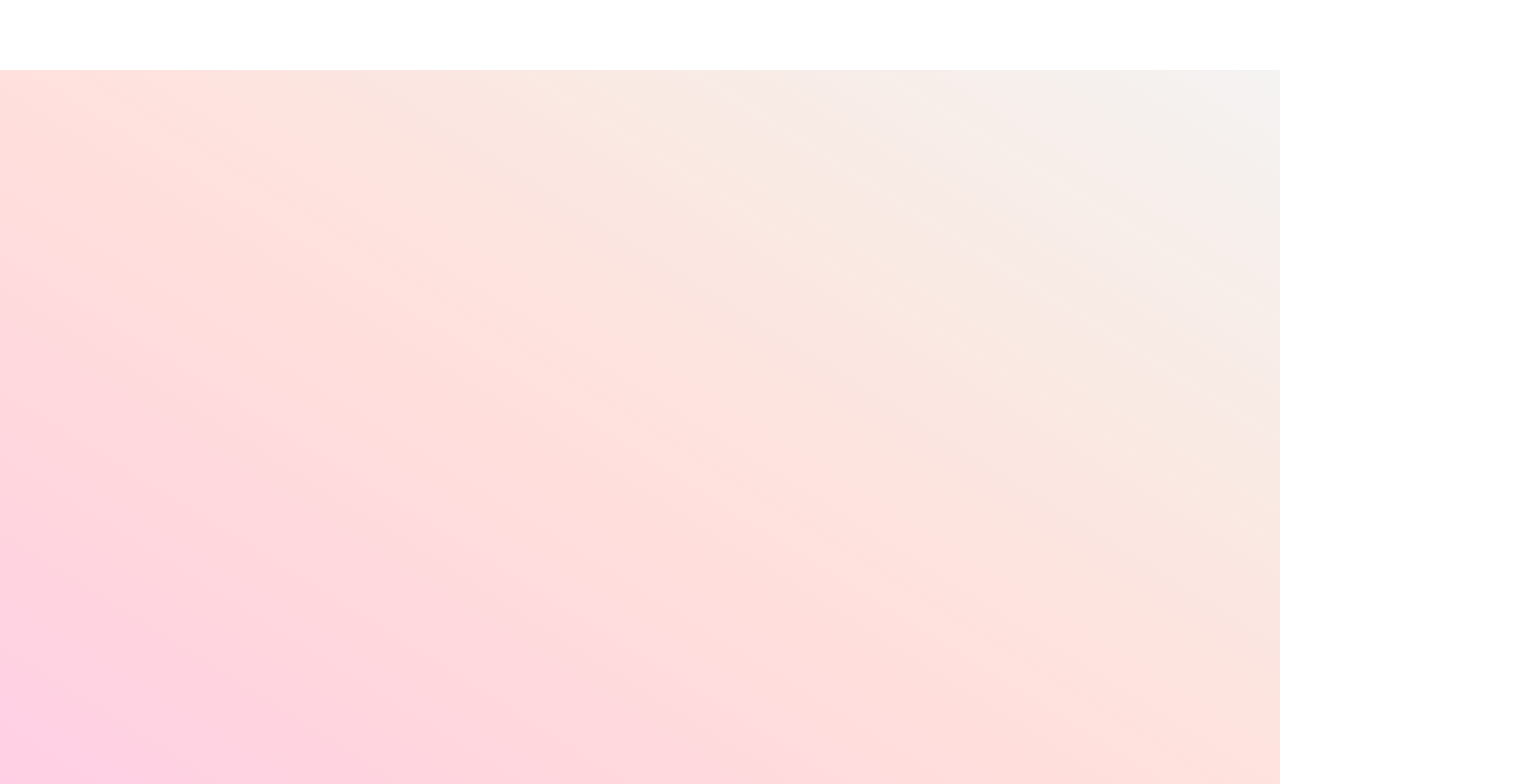
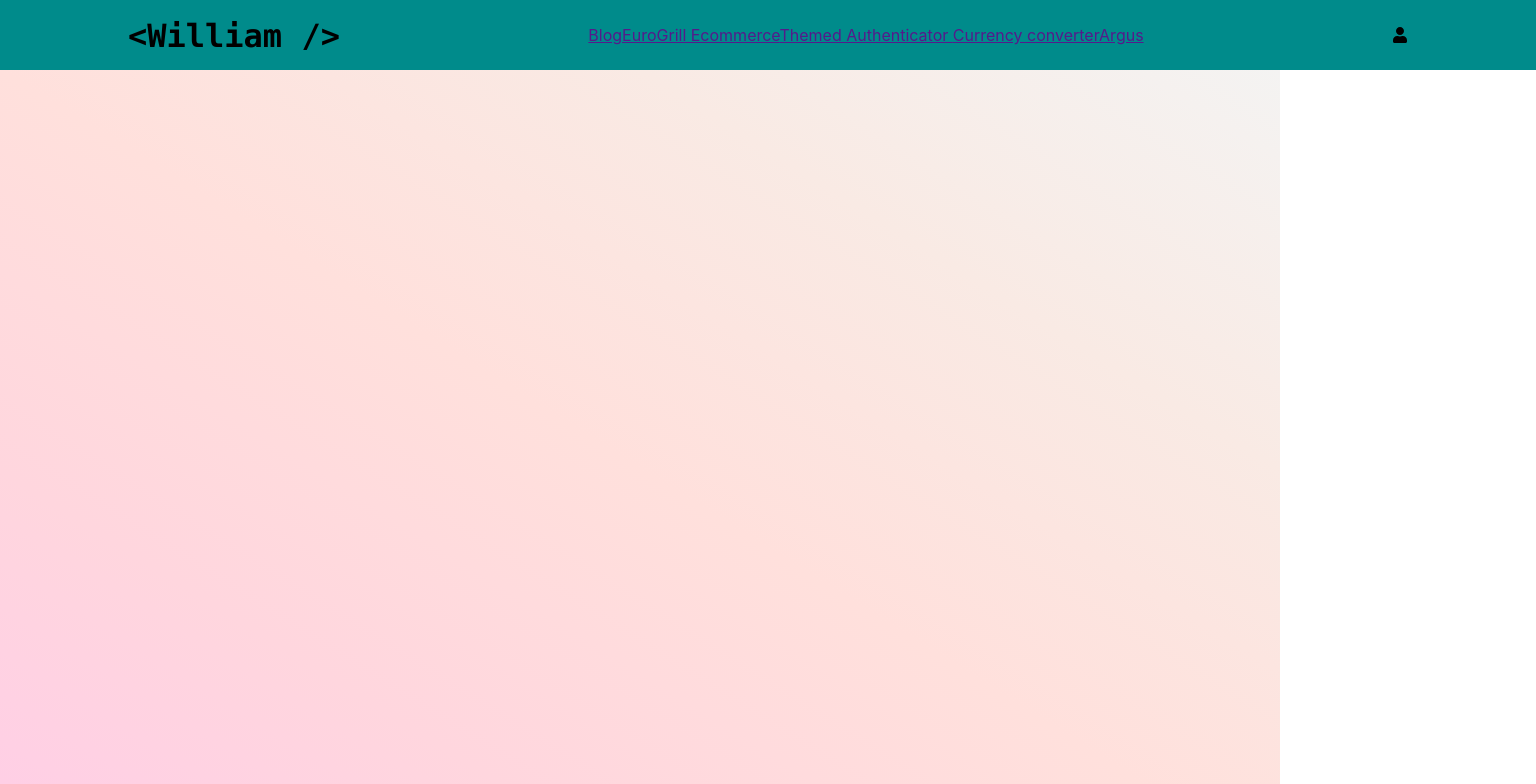
Before and after one commit to WilliamSilvaOliveiraa/web-developer-portfolio, a React (Create React App) app: page / in a window 1280 px wide. Shown: the top 784 px of the page, 1536 px wide, since content can reach past the window. Built offline with nearby package versions, Linux system fonts and the light colour scheme.

Commit message:
Criado texto de logo e adicionado icone para blog

```diff
--- a/package.json
+++ b/package.json
@@ -3,11 +3,17 @@
   "version": "0.1.0",
   "private": true,
   "dependencies": {
+    "@fortawesome/fontawesome-svg-core": "^6.5.1",
+    "@fortawesome/free-brands-svg-icons": "^6.5.1",
+    "@fortawesome/free-regular-svg-icons": "^6.5.1",
+    "@fortawesome/free-solid-svg-icons": "^6.5.1",
+    "@fortawesome/react-fontawesome": "^0.2.0",
     "@testing-library/jest-dom": "^5.17.0",
     "@testing-library/react": "^13.4.0",
     "@testing-library/user-event": "^13.5.0",
     "react": "^18.2.0",
     "react-dom": "^18.2.0",
+    "react-icons": "^5.0.1",
     "react-router-dom": "^6.22.0",
     "react-scripts": "5.0.1",
     "web-vitals": "^2.1.4"
--- a/src/App.css
+++ b/src/App.css
@@ -10,4 +10,6 @@
   box-sizing: border-box;
   width: 100%;
   height: 100vh;
+  margin: 0;
+  padding: 0;
 }
--- a/src/Navbar.css
+++ b/src/Navbar.css
@@ -1,5 +1,9 @@
 .navbar-main {
   width: 100%;
   height: 70px;
-  background: white;
+  background: darkcyan;
+  display: flex;
+  align-items: center;
+  justify-content: space-between;
+  padding: 0 10%;
 }
--- a/src/Navbar.js
+++ b/src/Navbar.js
@@ -1,11 +1,24 @@
 import "./Navbar.css";
 import { Link } from "react-router-dom";
+import { FontAwesomeIcon } from "@fortawesome/react-fontawesome";
+import { faCircle, faUser } from "@fortawesome/free-solid-svg-icons";
+import { FaUser } from "react-icons/fa";
 
 function Navbar() {
   return (
     <div className="navbar-main">
-      <div></div>
-      <div></div>
+      <h1 className="texto-logo">
+        <code>{"<William />"}</code>
+      </h1>
+
+      <div>
+        <a href="">Blog</a>
+        <a href="">EuroGrill Ecommerce</a>
+        <a href="">Themed Authenticator </a>
+        <a href="">Currency converter</a>
+        <a href="">Argus</a>
+      </div>
+      <FaUser className="icone-user" />
     </div>
   );
 }
```
Also changed, not shown: src/Projeto.js (added, +7 -0 lines), src/Projeto.css (added), 1 other file (tests, documents, lock files or other folders).
